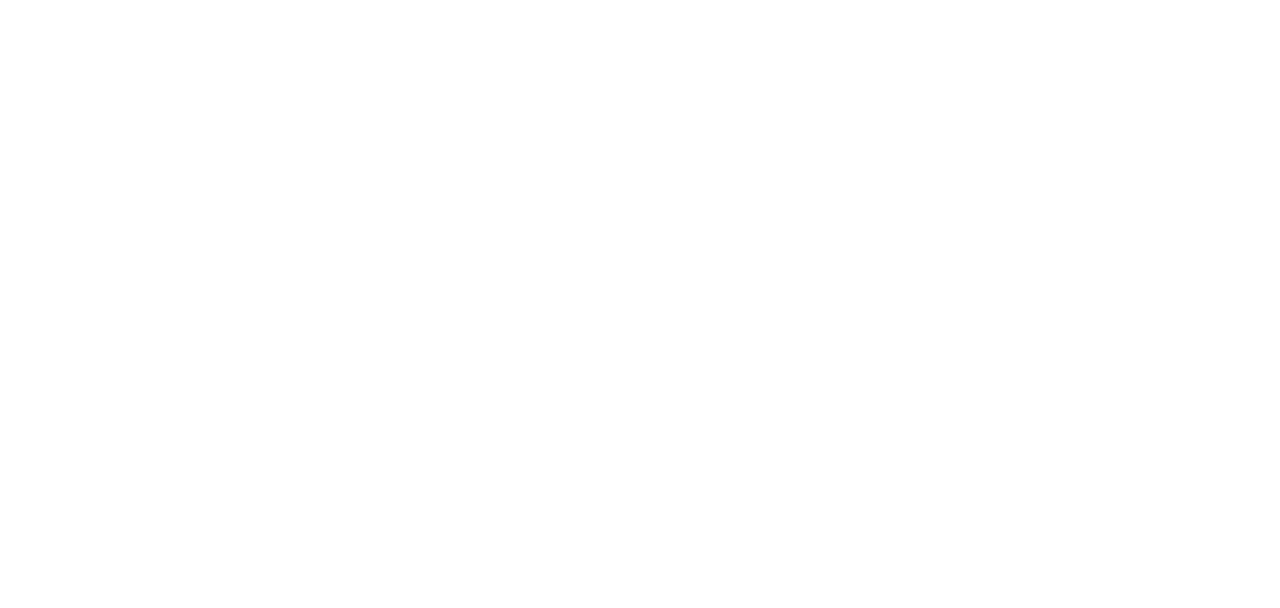
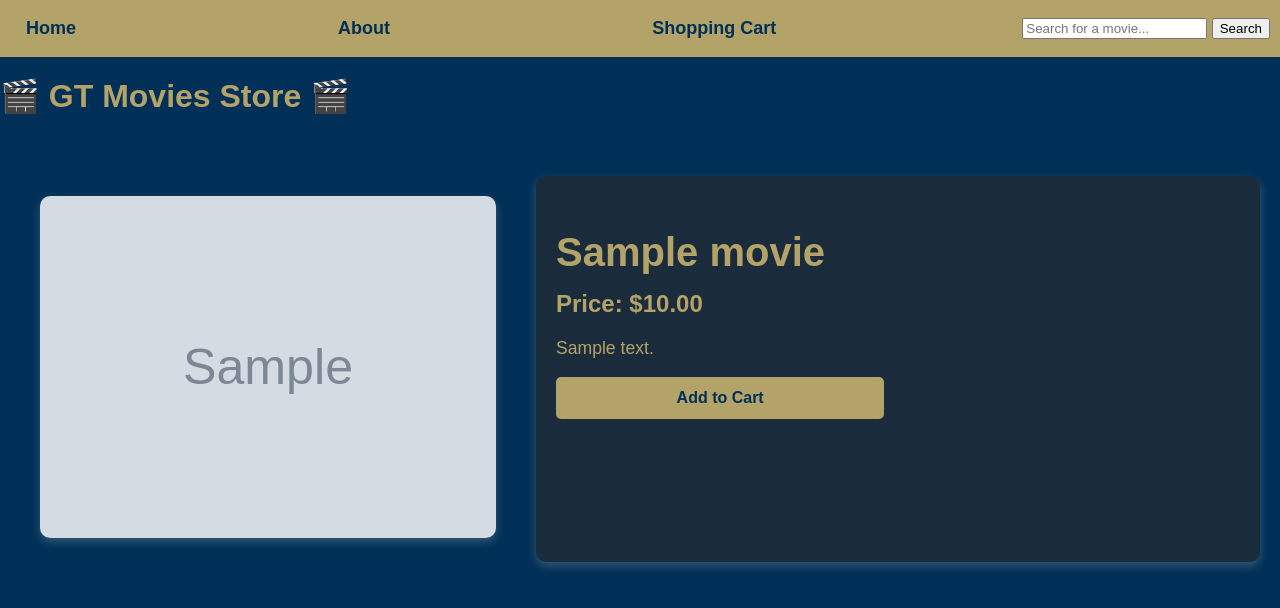
Before and after one commit to madelinesanders/gtmoviesstore, a Django app: page /movies/movie/1/ in a window 1280 px wide. Before the commit the part shown is empty. Shown: the top 608 px of the page. Run offline with Django 5.2, Linux system fonts and the light colour scheme; tables that the repository leaves empty hold one stand-in row (values such as "Sample post"); grey boxes marked "Sample" are stand-in pictures.

Commit message:
base file and movie information popping up when movie is clicked

```diff
--- a/movie_information/templates/movie_information/movie_detail.html
+++ b/movie_information/templates/movie_information/movie_detail.html
@@ -1,10 +1,159 @@
 <!DOCTYPE html>
 <html lang="en">
 <head>
-    <meta charset="UTF-8">
-    <title>Title</title>
+    <title>{{ movie.title }} - GT Movies Store</title>
+    <style>
+        body {
+            font-family: Arial, sans-serif;
+            background-color: #003057;
+            color: #FFFFFF;
+            margin: 0;
+            padding: 0;
+        }
+
+        h1 {
+            margin-top: 20px;
+            font-size: 2rem;
+            color: #B3A369;
+        }
+
+        .topnav {
+            overflow: hidden;
+            background-color: #B3A369;
+            padding: 10px;
+            display: flex;
+            justify-content: space-between;
+            align-items: center;
+        }
+
+        .topnav a {
+            text-decoration: none;
+            color: #003057;
+            font-weight: bold;
+            font-size: 18px;
+            padding: 8px 16px;
+            transition: background-color 0.3s ease, color 0.3s ease;
+        }
+
+        .topnav a:hover {
+            background-color: #003057;
+            color: #FFFFFF;
+            border-radius: 5px;
+        }
+
+        .movie-detail-container {
+            display: flex;
+            justify-content: center;
+            padding: 40px 20px;
+        }
+
+        .movie-detail-left {
+            width: 40%;
+            padding: 20px;
+            text-align: center;
+        }
+
+        .movie-detail-left img {
+            width: 100%;
+            height: auto;
+            border-radius: 10px;
+            box-shadow: 0px 4px 10px rgba(255, 255, 255, 0.2);
+        }
+
+        .movie-detail-right {
+            width: 60%;
+            padding: 20px;
+            background-color: #1A2B3C;
+            border-radius: 10px;
+            box-shadow: 0px 4px 10px rgba(255, 255, 255, 0.2);
+            margin-left: 20px;
+            text-align: left;
+        }
+
+        .movie-detail-right h2 {
+            color: #B3A369;
+            font-size: 2.5rem;
+            margin-bottom: 10px;
+        }
+
+        .movie-detail-right p {
+            color: #B3A369;
+            font-size: 1.2rem;
+            margin-bottom: 10px;
+        }
+
+        .movie-detail-right .price {
+            font-size: 1.5rem;
+            color: #B3A369;
+            font-weight: bold;
+            margin: 15px 0;
+        }
+
+        .movie-detail-right .description {
+            font-size: 1.1rem;
+            margin-bottom: 15px;
+            color: #B3A369;
+            line-height: 1.5;
+        }
+
+        .movie-detail-buttons {
+            display: flex;
+            justify-content: space-between;
+        }
+
+        .movie-detail-buttons button {
+            background-color: #B3A369;
+            color: #003057;
+            border: none;
+            border-radius: 5px;
+            padding: 12px 20px;
+            font-size: 16px;
+            font-weight: bold;
+            cursor: pointer;
+            width: 48%;
+            transition: background-color 0.3s ease, color 0.3s ease;
+        }
+
+        .movie-detail-buttons button:hover {
+            background-color: #003057;
+            color: #FFFFFF;
+        }
+    </style>
 </head>
 <body>
 
+    <div class="topnav">
+        <a href="#">Home</a>
+        <a href="#">About</a>
+        <a href="#">Shopping Cart</a>
+        <div class="search-container">
+            <form method="GET" action="{% url 'home' %}">
+                <input type="text" name="q" placeholder="Search for a movie..." value="{{ query|default:'' }}">
+                <button type="submit">Search</button>
+            </form>
+        </div>
+    </div>
+
+    <h1>🎬 GT Movies Store 🎬</h1>
+
+    <div class="movie-detail-container">
+        <!-- Left Section (Movie Poster) -->
+        <div class="movie-detail-left">
+            <img src="{{ movie.imageUrl }}" alt="{{ movie.title }}">
+        </div>
+
+        <!-- Right Section (Movie Information) -->
+        <div class="movie-detail-right">
+            <h2>{{ movie.title }}</h2>
+            <p class="price">Price: ${{ movie.price }}</p>
+            <p class="description">{{ movie.description }}</p>
+
+            <!-- Action Buttons -->
+            <div class="movie-detail-buttons">
+                <button class="cart-btn">Add to Cart</button>
+            </div>
+        </div>
+    </div>
+
 </body>
 </html>
```
